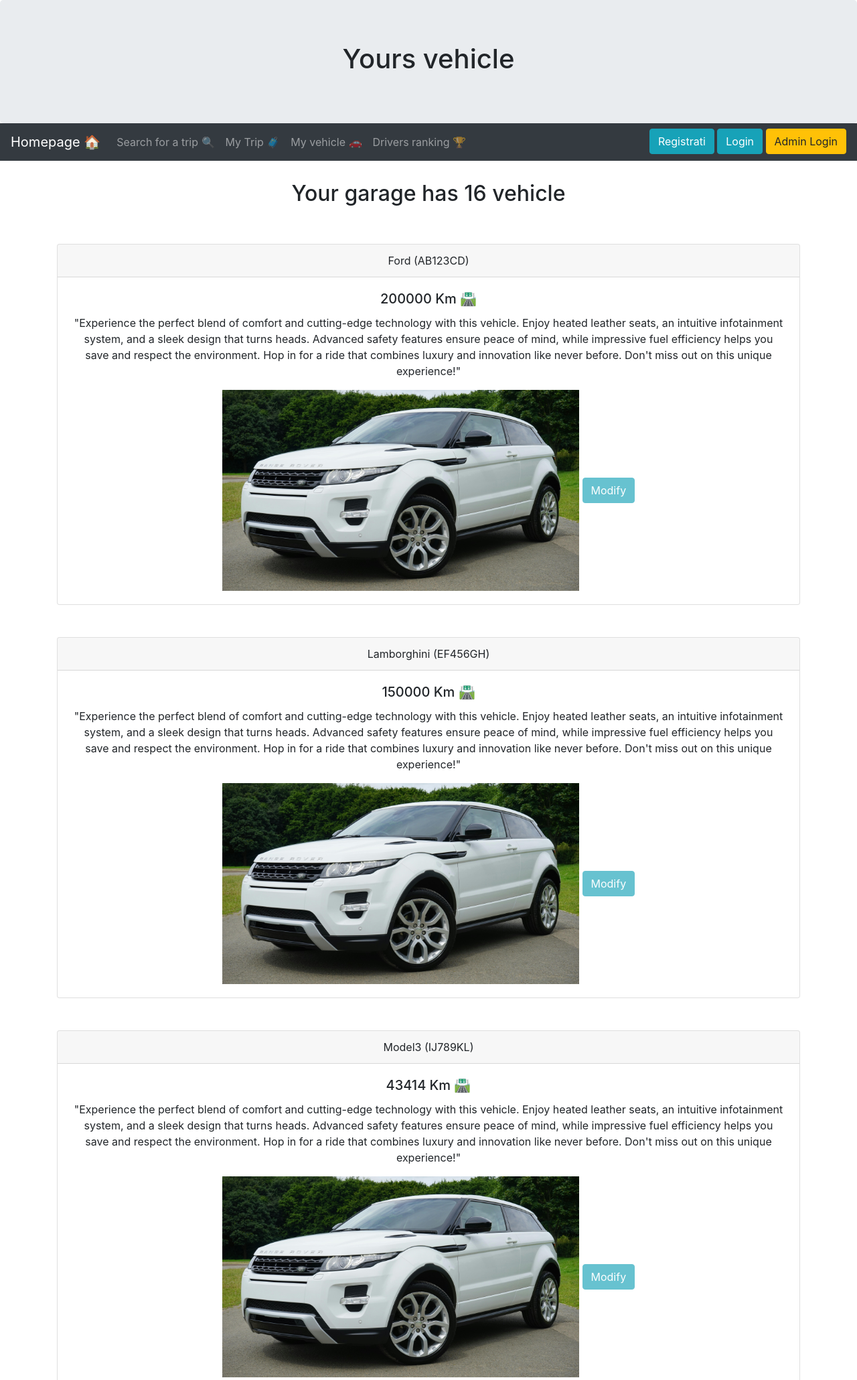
After one commit to lucaAnza/CarPooling_website, a Django app: page /gestione/garage/ in a window 1280 px wide. The commit adds this page. Shown: the top 2060 px of the page at 67% size. Run offline with Django 5.2, Linux system fonts and the light colour scheme; data comes from the database, SQL or seed files in the repository; both versions use the stored data as it was after the commit; some libraries are stand-ins or nearby versions.

Commit message:
Add garage pages

```diff
--- /dev/null
+++ b/CarPooling/gestione/templates/garage.html
@@ -0,0 +1,44 @@
+{% extends 'basebs.html' %}
+
+{% load static %}
+
+{% block title %} Garage {% endblock %}
+
+{% block header1 %}
+  <h1> Yours vehicle </h1>
+{% endblock %}
+
+{% block content %}
+
+<h2> {{ view.titolo }} has {{ object_list.count }} vehicle </h2>
+
+<br>
+
+{% for l in object_list %}
+<br>
+<div class="card">
+  <div class="card-header">
+    {{l.model}} ({{l.license_plate}})
+  </div>
+
+  <div class="card-body">
+    <h5 class="card-title"> {{l.km}} Km 🛣️ </h5>
+    <p class="card-text">
+    "Experience the perfect blend of comfort and cutting-edge technology with this vehicle.
+    Enjoy heated leather seats, an intuitive infotainment system, and a sleek design that turns heads.
+    Advanced safety features ensure peace of mind, while impressive fuel efficiency helps you save and respect the environment.
+    Hop in for a ride that combines luxury and innovation like never before.
+    Don't miss out on this unique experience!"
+    </p>
+    <img src="{% static '/img/range_rover.jpg' %}"  height="300px" alt="car_img">
+
+    <a href="#" class="btn btn-info disabled"> Modify </a>
+
+  </div>
+</div>
+<br>
+{%endfor%}
+
+<br>
+
+{% endblock %}
--- a/CarPooling/gestione/urls.py
+++ b/CarPooling/gestione/urls.py
@@ -16,9 +16,7 @@ Including another URLconf
 """
 from django.contrib import admin
 from django.urls import path
-
-
-from .views import home_page,elenca_params,hello_template,two_params,play_with_database
+from .views import *
 
 urlpatterns = [
     path('home/' , home_page , name="homepage"),
@@ -26,5 +24,6 @@ urlpatterns = [
     path("elenca/", elenca_params ,name="elenca"), # Parametri passati con ?
     path('parametri/<str:nome>/<int:eta>/', two_params, name='alias'),  # Parametri passati con /
     path('template/', hello_template, name='template'),
-    path('database/', play_with_database , name='database')
+    path('database/', play_with_database , name='database'),
+    path("garage/", CarsListView.as_view(), name="garage"),
 ]
--- a/CarPooling/gestione/views.py
+++ b/CarPooling/gestione/views.py
@@ -4,6 +4,7 @@ from datetime import datetime
 from .models import Car
 from django.utils import timezone
 from django.shortcuts import get_object_or_404
+from django.views.generic.list import ListView
 
 def home_page(request):
 
@@ -64,3 +65,9 @@ def play_with_database(request):
     #car_to_modify.delete()
 
     return render(request,template_name=templ,context=ctx)
+
+
+class CarsListView(ListView):
+    titolo = "Your garage"
+    model = Car
+    template_name = "garage.html"
--- a/CarPooling/templates/basebs.html
+++ b/CarPooling/templates/basebs.html
@@ -86,7 +86,7 @@
         </li>
 
         <li class="nav-item">
-          <a class="nav-link" href="{% url 'home' %}">My vehicle 🚗</a>
+          <a class="nav-link" href="{% url 'garage' %}">My vehicle 🚗</a>
         </li>
 
         <li class="nav-item">
--- a/CarPooling/templates/home.html
+++ b/CarPooling/templates/home.html
@@ -15,7 +15,7 @@
 {% block content %}
 
 <h2>Homepage CarPooling</h2>
-<img src="{% static '/img/taxi_ferrari.jpg' %}" width="800"  height="400px" alt="books">
+<img src="{% static '/img/taxi_ferrari.jpg' %}" width="800"  height="400px" alt="taxi">
 <p>Comincia la navigazione</p>
 
 {% endblock %}
```
Also changed, not shown: CarPooling/db.sqlite3, CarPooling/static/img/range_rover.jpg (added).
